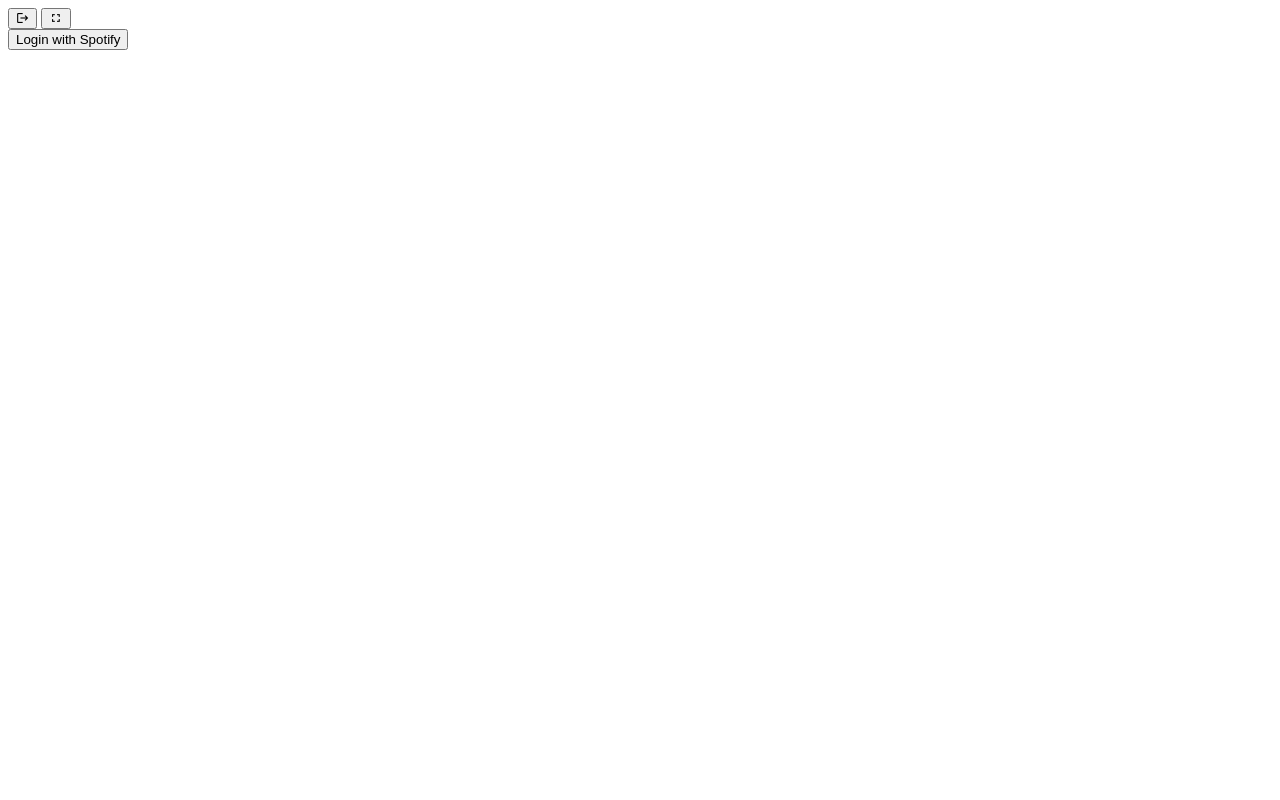
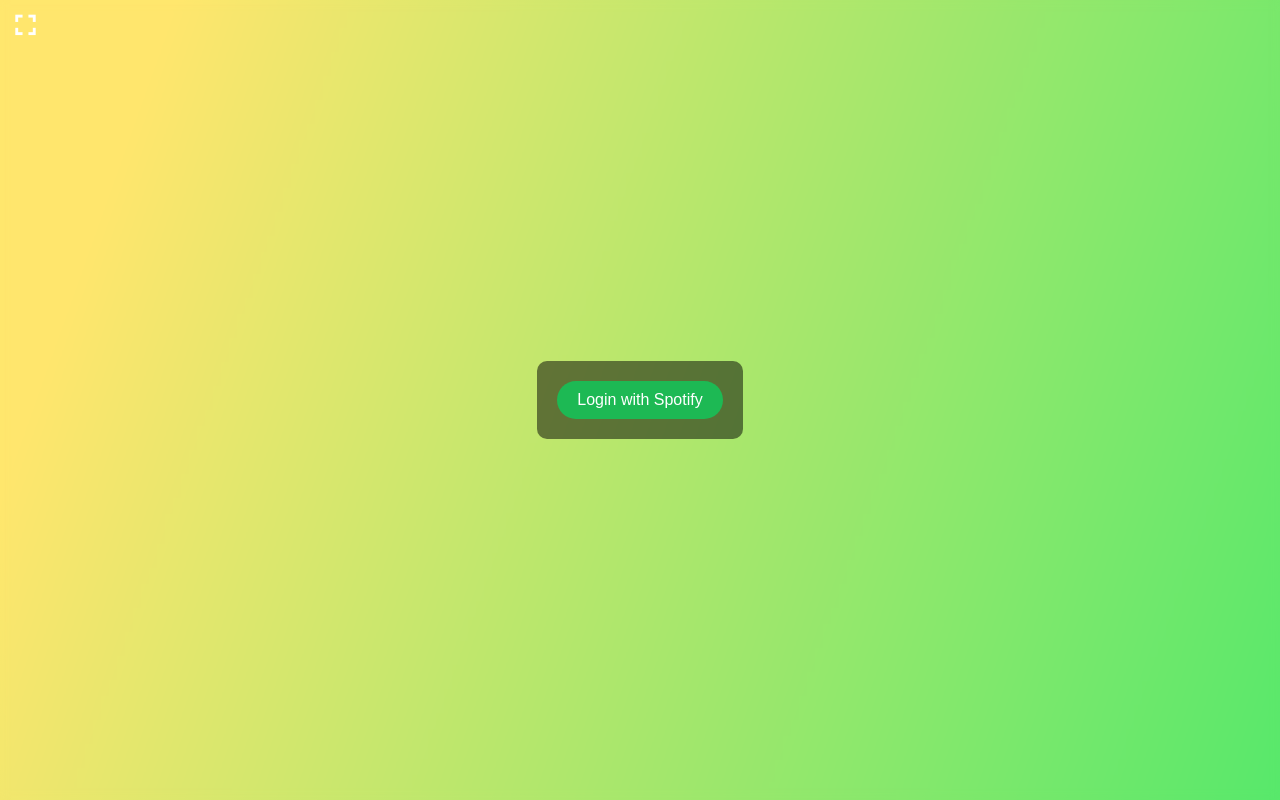
Before and after one commit to JesseHoekema/now-playing-spotify, a plain HTML site: page index.html in a window 1280 px wide. Drawn offline with Linux system fonts and the light colour scheme; the site is published under a folder, as on GitHub Pages, so addresses that start at the root find nothing.

Commit message:
Update index.html

```diff
--- a/index.html
+++ b/index.html
@@ -3,7 +3,7 @@
 <head>
     <meta charset="UTF-8">
     <meta name="viewport" content="width=device-width, initial-scale=1.0">
-    <link rel="stylesheet" href="/styles/styles.css">
+    <link rel="stylesheet" href="styles/styles.css">
     <link rel="stylesheet" href="https://cdn.jsdelivr.net/npm/@mdi/font@7.4.47/css/materialdesignicons.min.css">
 </head>
 <body>
@@ -30,7 +30,7 @@
             </div>
         </div>
     </div>
-    <script src="/scripts/script.js"></script>
-    <script src="/scripts/fullscreen.js"></script>
+    <script src="scripts/script.js"></script>
+    <script src="scripts/fullscreen.js"></script>
 </body>
 </html>
```
